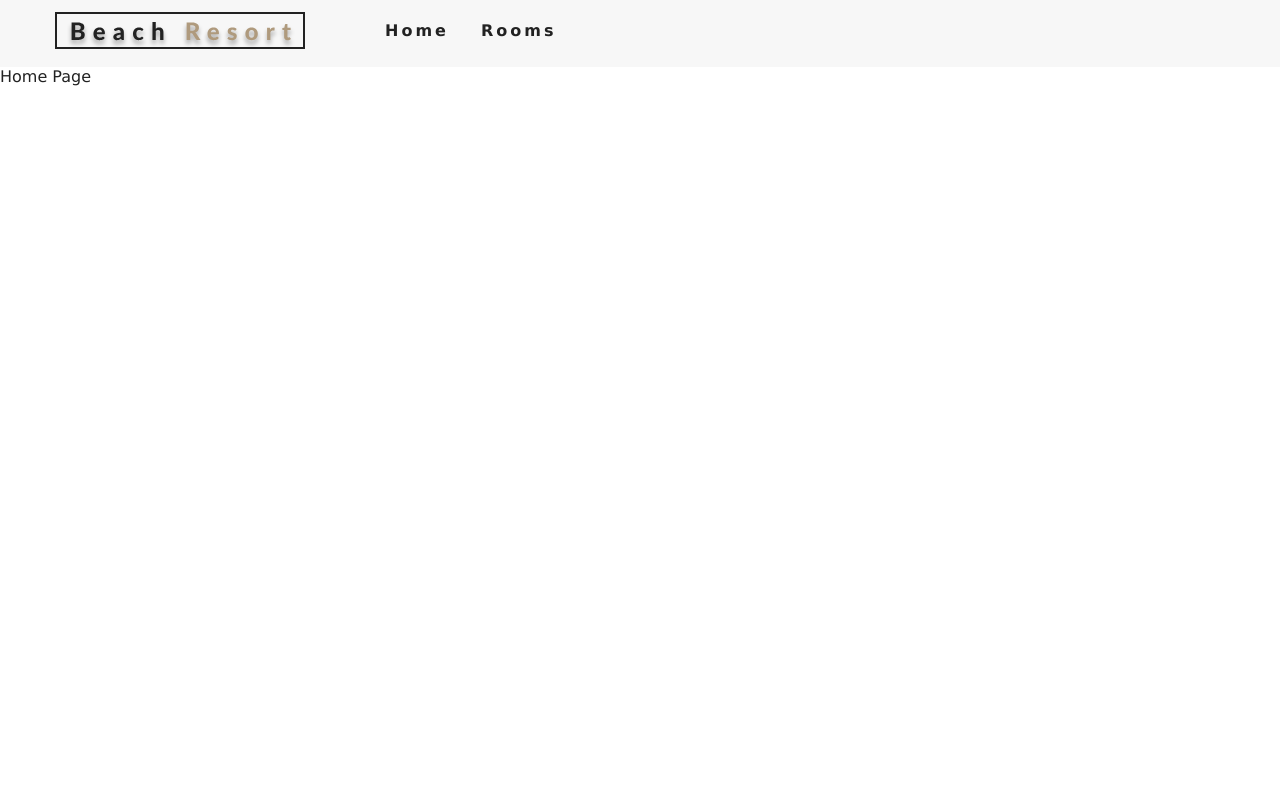
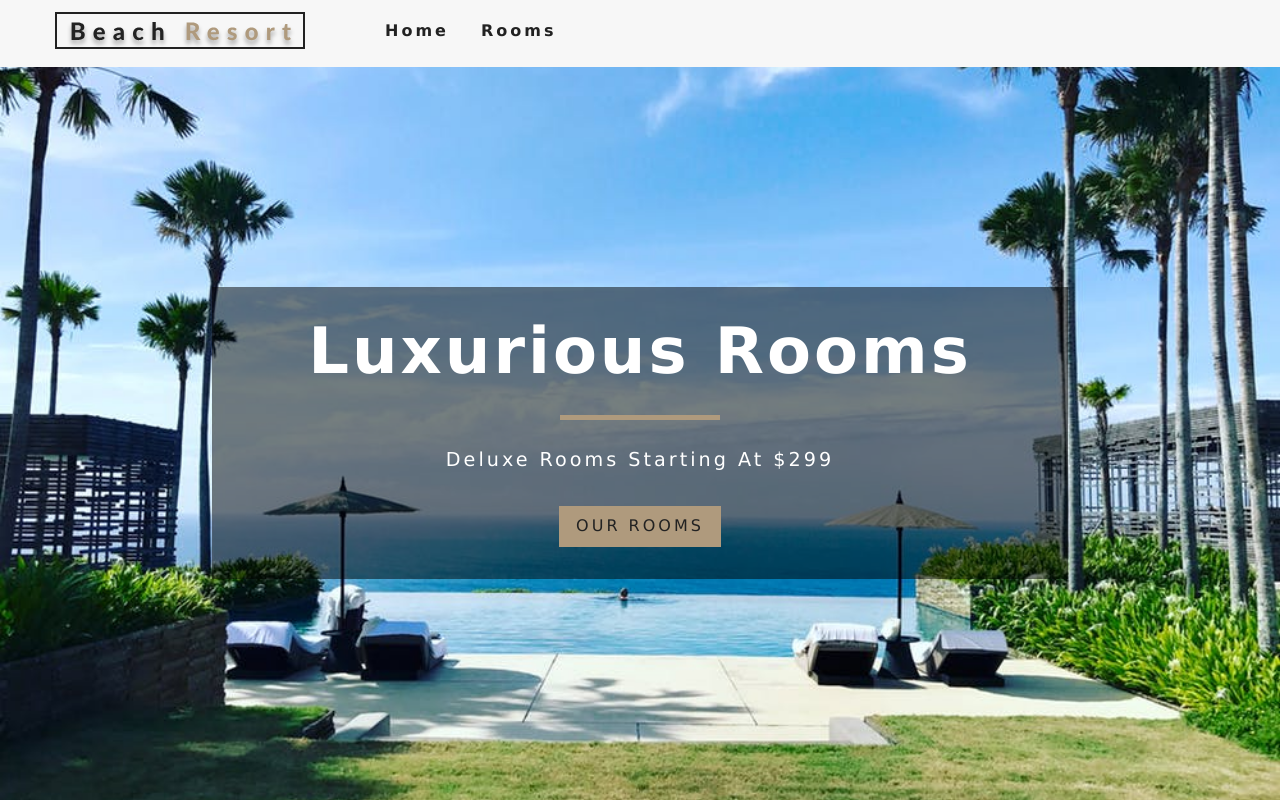
Before and after one commit to imjoymhnt/React-Beach-Resort, a React (Create React App) app: page / in a window 1280 px wide. Built offline with nearby package versions, Linux system fonts and the light colour scheme.

Commit message:
created Hero component and banner component

```diff
--- /dev/null
+++ b/src/components/Banner.js
@@ -0,0 +1,12 @@
+import React from "react";
+
+export default function Banner({ children, title, subtitle }) {
+  return (
+    <div className="banner">
+      <h1>{title}</h1>
+      <div></div>
+      <p>{subtitle}</p>
+      {children}
+    </div>
+  );
+}
--- /dev/null
+++ b/src/components/Hero.js
@@ -0,0 +1,9 @@
+import React from "react";
+
+export default function Hero({ children, hero }) {
+  return <header className={hero}>{children}</header>;
+}
+
+Hero.defaultProps = {
+  hero: "defaultHero",
+};
--- a/src/pages/Error.js
+++ b/src/pages/Error.js
@@ -1,5 +1,16 @@
 import React from "react";
+import Hero from "../components/Hero";
+import Banner from "../components/Banner";
+import { Link } from "react-router-dom";
 
 export default function Error() {
-  return <div>Error Page</div>;
+  return (
+    <Hero>
+      <Banner title="404" subtitle="page not found">
+        <Link to="/" className="btn-primary">
+          return home
+        </Link>
+      </Banner>
+    </Hero>
+  );
 }
--- a/src/pages/Home.js
+++ b/src/pages/Home.js
@@ -1,5 +1,16 @@
 import React from "react";
+import Hero from "../components/Hero";
+import Banner from "../components/Banner";
+import { Link } from "react-router-dom";
 
 export default function Home() {
-  return <div>Home Page</div>;
+  return (
+    <Hero>
+      <Banner title="luxurious rooms" subtitle="deluxe rooms starting at $299">
+        <Link to="/rooms" className="btn-primary">
+          Our Rooms
+        </Link>
+      </Banner>
+    </Hero>
+  );
 }
--- a/src/pages/Rooms.js
+++ b/src/pages/Rooms.js
@@ -1,5 +1,16 @@
 import React from "react";
+import Hero from "../components/Hero";
+import Banner from "../components/Banner";
+import { Link } from "react-router-dom";
 
 export default function Rooms() {
-  return <div>Rooms page</div>;
+  return (
+    <Hero hero="roomsHero">
+      <Banner title="our rooms">
+        <Link to="/" className="btn-primary">
+          return home
+        </Link>
+      </Banner>
+    </Hero>
+  );
 }
```
Also changed, not shown: 1 other file (tests, documents, lock files or other folders).
